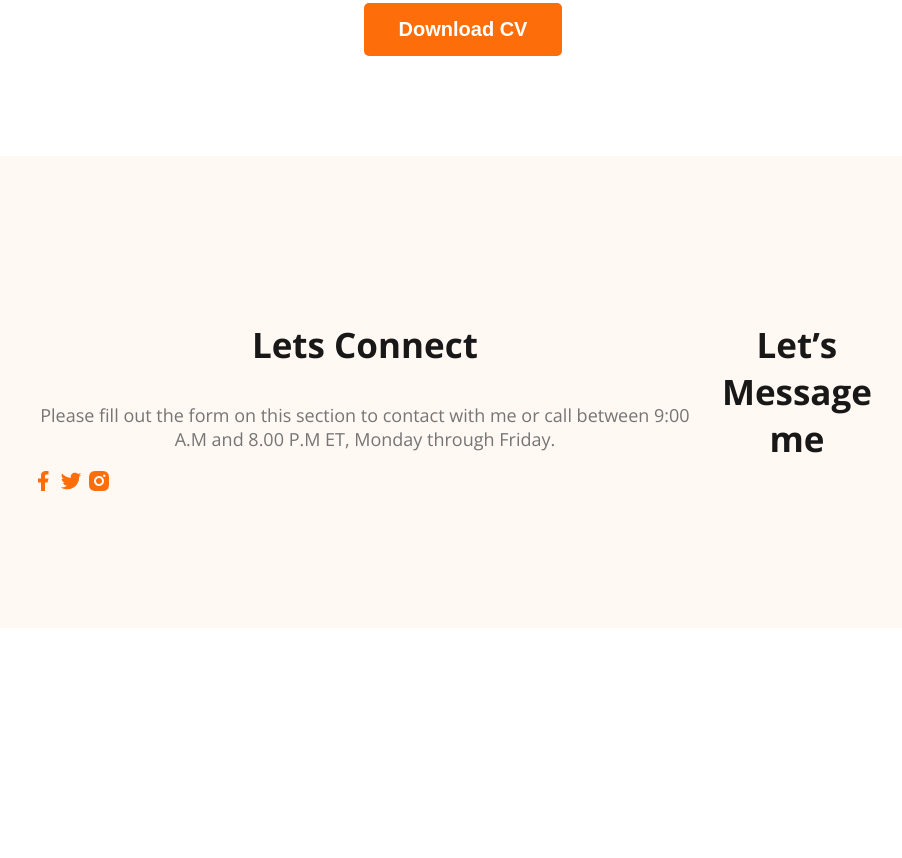
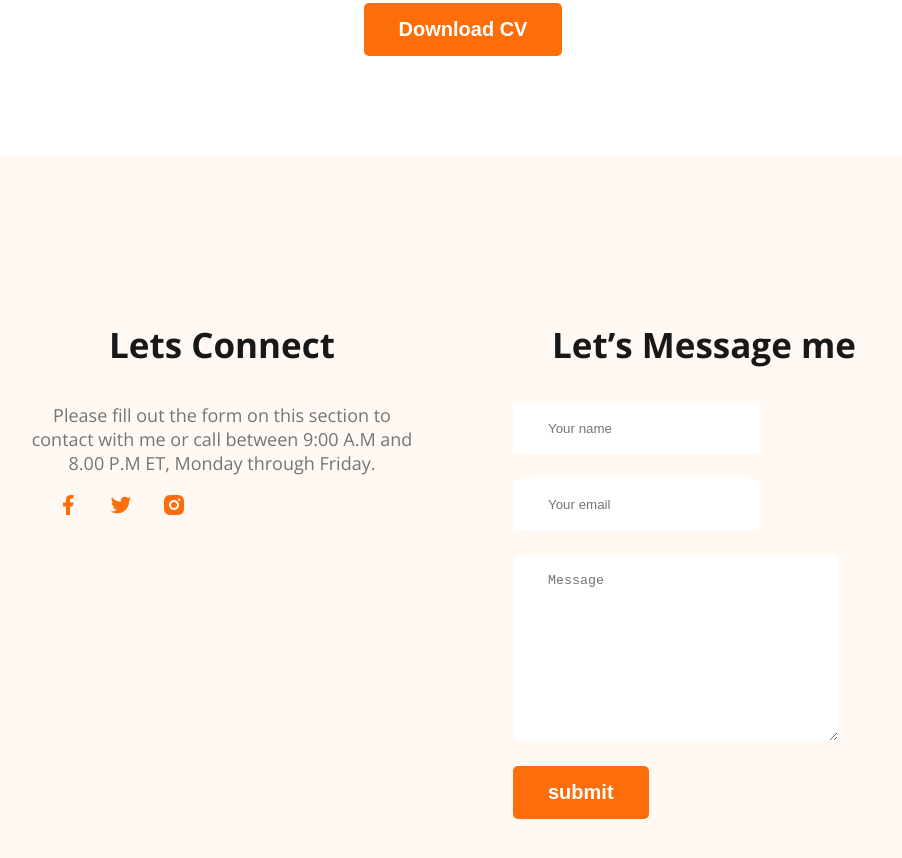
Before and after one commit to chanchaldas71/developer-portfolio, a plain HTML site: page index.html in a window 1280 px wide. Shown: the part 3160-4018 px from the top of the page, without its empty margins (177-1079 px from the left). Before the commit the page ends 3796 px from the top, so only its background shows below. Drawn offline with nearby package versions, Linux system fonts and the light colour scheme.

Commit message:
contact form added

```diff
--- a/index.html
+++ b/index.html
@@ -158,7 +158,7 @@
         </div>
     </main>
     <footer>
-        <div class="footer column">
+        <div class="footer-column">
             <h3 class="section-title">Lets Connect</h3>
             <p class="section-description">Please fill out the form on this section to contact with me or call between 9:00 A.M and 8.00 P.M ET, Monday through Friday.</p>
             <div class="social-links">
@@ -167,8 +167,14 @@
                 <a href=""><img src="images/icons/insta.png" alt=""></a>
             </div>
         </div>
-        <div class="footer column">
+        <div class="footer-column">
             <h3 class="section-title">Let’s Message me</h3>
+            <form class="contact" action="">
+                <input id="your-name" type="text" placeholder="Your name">
+                <input type="email" placeholder="Your email">
+                <textarea name="" id="" cols="30" rows="10" placeholder="Message"></textarea>
+                <input class="btn-primary" type="submit" value="submit">
+            </form>
         </div>
     </footer>
 
--- a/style.css
+++ b/style.css
@@ -209,6 +209,7 @@ main section {
     margin: 30px 0;
 
 }
+
 .download-cv {
     text-align: center;
     margin-top: 50px;
@@ -220,4 +221,35 @@ footer {
     background: #FFF8F3;
     padding: 130px 200px;
     margin-top: 100px;
+    gap: 100px;
 }
+
+.footer-column {
+    width: 50%;
+
+}
+
+.contact input [type="text"],.contact input[type="email"],
+textarea {
+    display: block;
+    margin-bottom: 25px;
+    padding: 18px 35px;
+    color: #757575;
+    border-radius: 5px;
+    background: #FFF;
+    border: 0;
+
+}
+#your-name {
+    display: block;
+    margin-bottom: 25px;
+    padding: 18px 35px;
+    border: 0;
+
+
+
+}
+
+.social-links a {
+    margin-left: 25px;
+}
```
